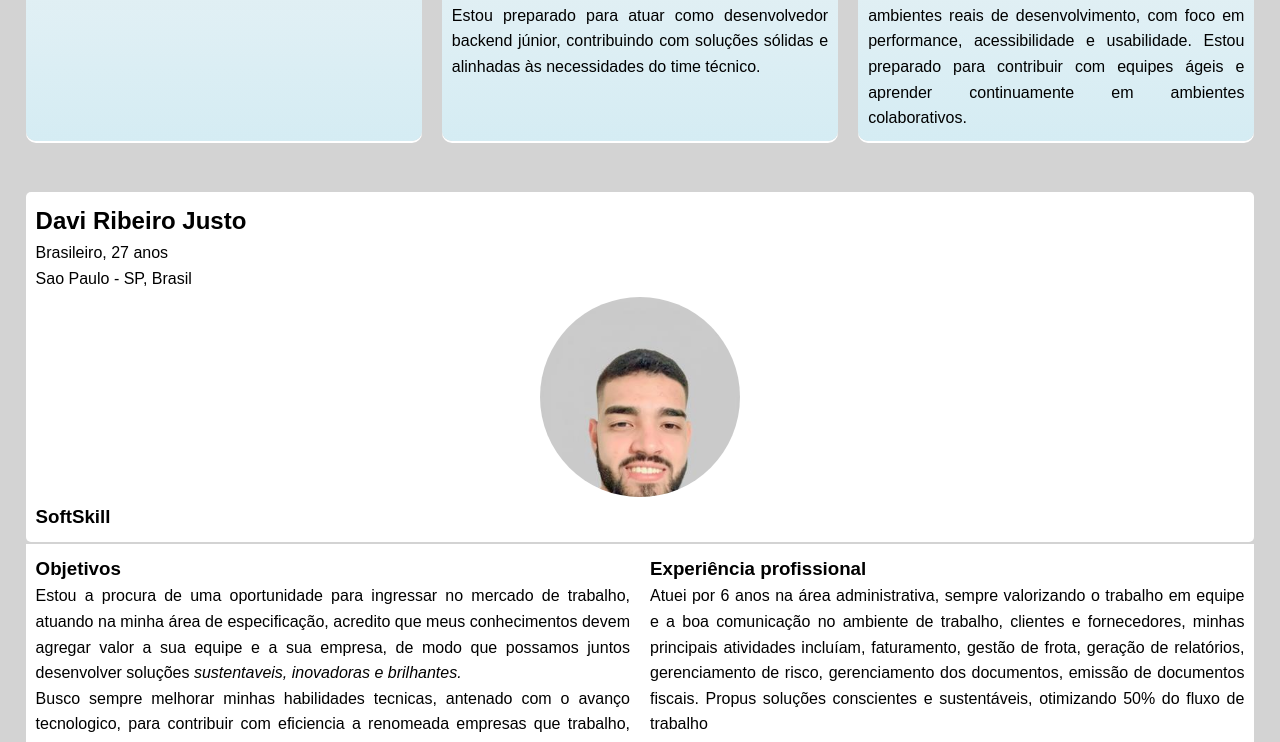
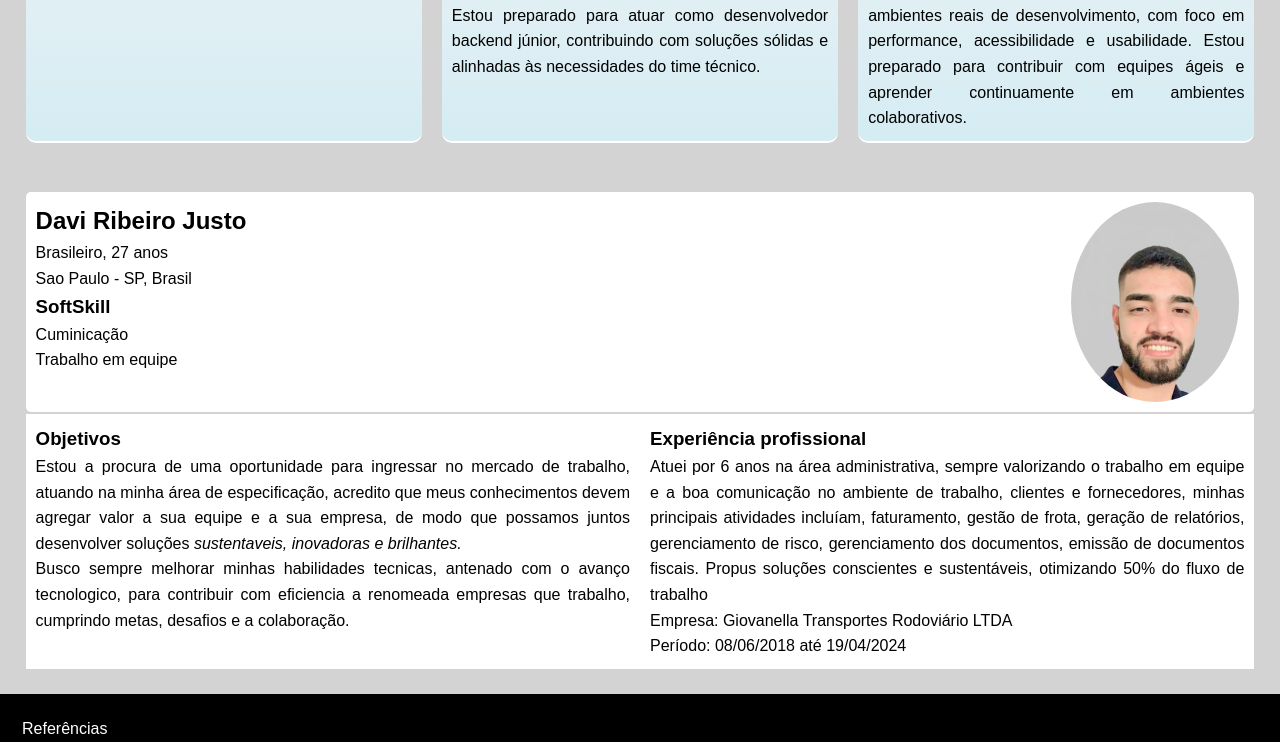
Before and after one commit to DAVI-RJ/blog-page, a plain HTML site: page index.html in a window 1280 px wide. Shown: the part 1064-1806 px from the top of the page. Drawn offline with Linux system fonts and the light colour scheme.

Commit message:
ajuste da foto  de perfil

```diff
--- a/index.html
+++ b/index.html
@@ -168,16 +168,14 @@
 						<h2>Davi Ribeiro Justo</h2>
 						<p>Brasileiro, 27 anos</p>
 						<p> Sao Paulo - SP, Brasil</p>
-
-						<div class="perfil">
-							<img src="./public/img/foto_perfil.jpeg" alt="foto do autor">
-						</div>
+						<h3>SoftSkill</h3>
+							<ul>
+								<li>Cuminicação</li>
+								<li>Trabalho em equipe</li>
+							</ul>
 					</div>
-					<div>
-						<h3>SoftSkill</h3>
-						<ul>
-							<li></li>
-						</ul>
+					<div class="perfil">
+						<img src="./public/img/foto_perfil.jpeg" alt="foto do autor">
 					</div>
 				</div>
 				<div class="contexto-sobre">
--- a/src/styles/Slide.css
+++ b/src/styles/Slide.css
@@ -41,20 +41,16 @@ filter: blur(3px);
 }
 .card-selecionado{
 	transform: translateZ(120px) scale(1);
-
-
 	z-index: 10;
 }
 .card-anterior{
 	transform: translateX(-260px) rotateY(30deg) scale(0.85);
-
-
+	filter: blur(3px);
 	z-index: 5;
 }
 
 .card-proximo {
 	transform: translateX(260px) rotateY(-30deg) scale(0.85);
-
-
+	filter: blur(3px);
 	z-index: 5;
 }
--- a/src/styles/Sobre.css
+++ b/src/styles/Sobre.css
@@ -1,28 +1,27 @@
 
 /*#CONTEUDO DA SECAO SOBRE*/
 .apresentacao {
-	grid-column: span 2;
+	width: 100%;
+	display: flex;
 	background: var(--conteudo-section-sobre);
-	align-items: center;
 	border-radius: 5px;
 	padding: 10px;
+	justify-content: space-between;
 }
 
 .perfil{
-	width: 100%;
+	max-height: 200px;
 	max-width: 200px;
-	height: 100%;
-	max-height: 200px;
+	overflow: hidden;
+	margin: 0 5px auto;
 	border-radius: 50%;
-	overflow: hidden;
-	margin: 5px auto;
 }
 
 .perfil img {
 	width: 100%;
 	height: 100%;
-	image-orientation: unset;
-	object-fit: cover;
+	max-height: 300px;
+	object-fit:cover;
 }
 .contexto-sobre {
 	width: 100%;
```
